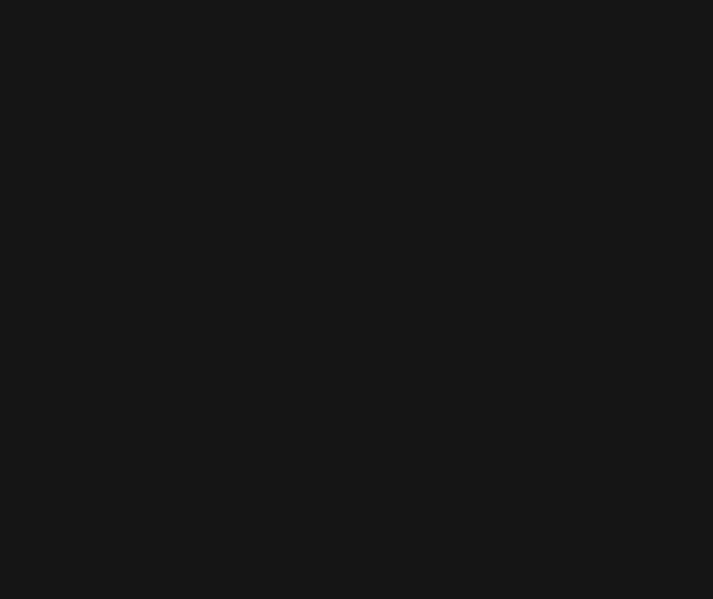
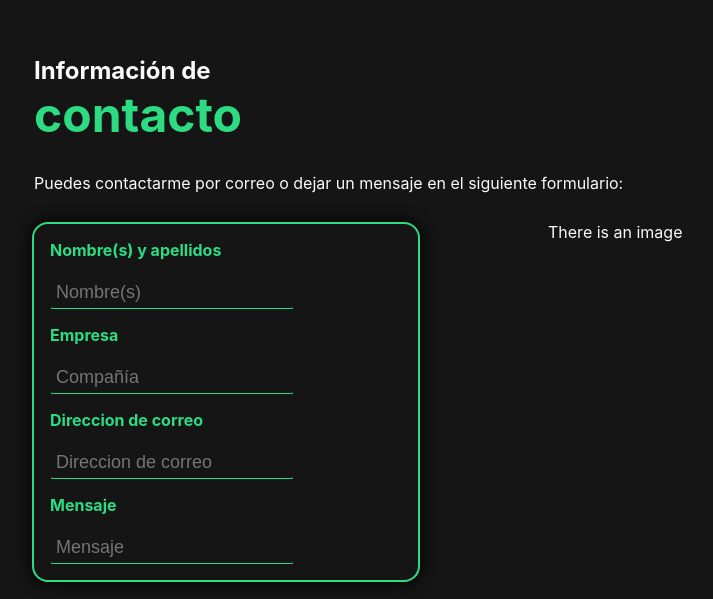
Before and after one commit to michaelsecar/portfolio, a React (Vite) app: page / in a window 1280 px wide. Shown: the part 1681-2280 px from the top of the page, without its empty margins (158-871 px from the left). Before the commit the page ends 1600 px from the top, so only its background shows below. Built offline with nearby package versions, Linux system fonts and the light colour scheme.

Commit message:
Add: Contact section and footer preview layout

```diff
--- a/src/App.css
+++ b/src/App.css
@@ -13,14 +13,15 @@
     display: flex;
     flex-direction: column;
     min-width: 70vw;
-    padding-bottom: 2rem;
+    padding-bottom: 1.5rem;
     font-size: 1.5rem;
 }
 
 .description {
     min-width: 70vw;
     display: flex;
-    justify-content: center;
+    justify-content: left;
+    padding-bottom: 1.5rem;
 }
 .description-text {
     font-size: medium;
--- a/src/App.jsx
+++ b/src/App.jsx
@@ -1,5 +1,8 @@
 import HomePage from './pages/HomePage'
 import HomeMore from './pages/HomeMore'
+import Contact from './pages/Contact'
+import Footer from './pages/Footer'
+
 import FiberCanvas from './components/FiberCanvas'
 
 import './App.css'
@@ -14,6 +17,12 @@
         <div id="section2">
           <HomeMore/>
         </div>
+        <div id="section3">
+          <Contact/>
+        </div>
+        <div id="section4">
+          <Footer/>
+        </div>
       </div>
       <div>
         <FiberCanvas/>
--- /dev/null
+++ b/src/pages/Contact.css
@@ -0,0 +1,42 @@
+.contact-container {
+
+}
+
+.contact-layout {
+    display: flex;
+    gap: 10vw;
+}
+
+.form-container {
+    min-width: 30vw;
+    display: flex;
+    border: 2px var(--green) solid;
+    box-shadow: 0px 0px 15px 1px black;
+    border-radius: 1rem;
+}
+
+.contact-form {
+    display: flex;
+    flex-direction: column;
+    gap: 1rem;
+    padding: 1rem;
+}
+
+.form-space {
+    min-width: 30vw;
+}
+
+.text-input {
+    font-size: large;
+    padding: 5px;
+    background-color: transparent;
+    color: var(--white);
+    border-radius: 3px;
+    border: 1px transparent solid;
+    border-bottom: 1px var(--green) solid;
+}
+
+.text-input:focus {
+    outline: 0 none;
+    background-color: #2f2f2f;
+}
--- /dev/null
+++ b/src/pages/Contact.jsx
@@ -0,0 +1,40 @@
+import './Contact.css'
+
+const Contact = () => {
+    return (
+        <div className="container contact-container">
+            <h1 className="title">
+                <span>Información de </span><span className="h1 green-text">contacto</span>
+            </h1>
+            <div className="description">
+                <p className="description-text">
+                    Puedes contactarme por correo o dejar un mensaje en el siguiente formulario:
+                </p>
+            </div>
+            <div className="contact-layout">
+                <div className="form-container">
+                    <form className="contact-form" action="#" method="GET">
+                        <label htmlFor="name" className="green-text">Nombre(s) y apellidos</label>
+                        <input id="name" className="text-input" type="text" placeholder="Nombre(s)" />
+
+                        <label htmlFor="company" className="green-text">Empresa</label>
+                        <input id="company" className="text-input" type="text" placeholder="Compañía" />
+
+                        <label htmlFor='email' className="green-text">Direccion de correo</label>
+                        <input id="email" className="text-input" type="text" placeholder="Direccion de correo" />
+
+                        <label htmlFor="message" className="green-text">Mensaje</label>
+                        <input id="message" className="text-input" type="text" placeholder="Mensaje" />
+                    </form>
+                </div>
+                <div className="form-space">
+                    <div>
+                        There is an image
+                    </div>
+                </div>
+            </div>
+        </div>
+    )
+}
+
+export default Contact
--- /dev/null
+++ b/src/pages/Footer.css
@@ -0,0 +1,4 @@
+
+.footer-container {
+    background-color: var(--green);
+}
--- /dev/null
+++ b/src/pages/Footer.jsx
@@ -0,0 +1,11 @@
+import './Footer.css'
+
+const Footer = () => {
+    return (
+        <div className="container footer-container">
+            This is the footer
+        </div>
+    )
+}
+
+export default Footer
--- a/src/pages/HomeMore.css
+++ b/src/pages/HomeMore.css
@@ -1,9 +1,3 @@
 .more-container {
     transform: translateX(0);
-    opacity: .5;
 }
-
-.active {
-    transform: translateX(0%);
-    opacity: 1;
-}
```
